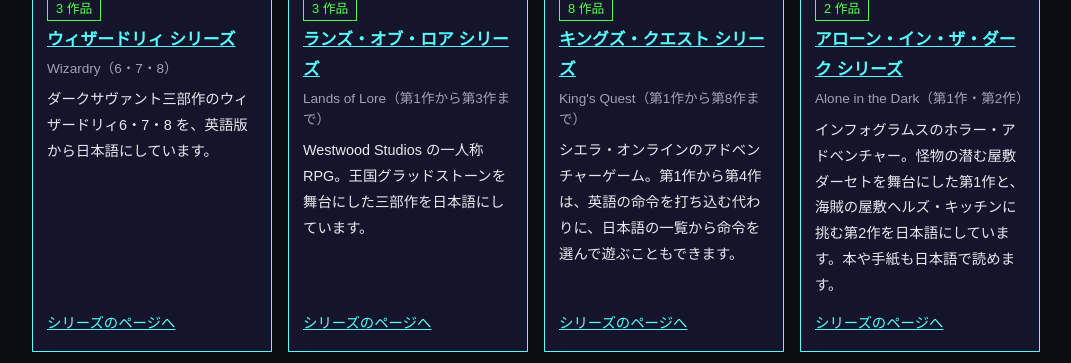
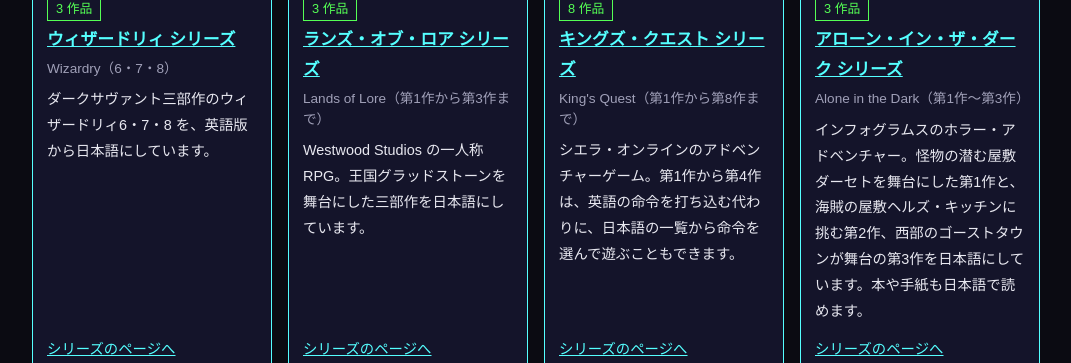
Before and after one commit to higesho/ja, a plain HTML site: page index.html in a window 1280 px wide. Shown: the part 1428-1791 px from the top of the page, without its empty margins (104-1175 px from the left). Drawn offline with Linux system fonts and the light colour scheme.

Commit message:
アローン・イン・ザ・ダーク3 を足す
Co-Authored-By: Claude Opus 5.5 <noreply@anthropic.com>

```diff
--- a/index.html
+++ b/index.html
@@ -14,7 +14,7 @@
 </head>
 <body>
 <header class="jpn" id="jpn"><div class="jpn-band"><a class="jpn-home" href="https://higesho.github.io/ja/">日本語化プロジェクト</a></div></header>
-<script src="https://higesho.github.io/ja/nav.js?v=20261128c"></script>
+<script src="https://higesho.github.io/ja/nav.js?v=20261128d"></script>
 
 <main class="band">
 <section class="hero">
@@ -100,10 +100,10 @@ GOG.com や Steam で販売されている版を対象に、会話・メニュ
   <li class="ready">
     <a class="thumb" href="https://higesho.github.io/aitd-ja/"><img src="https://higesho.github.io/aitd-ja/aitd1/img/attic.png" alt="アローン・イン・ザ・ダーク 日本語版の屋根裏の画面" loading="lazy"></a>
     <div class="body">
-      <span class="state ready">2 作品</span>
+      <span class="state ready">3 作品</span>
       <span class="name"><a href="https://higesho.github.io/aitd-ja/">アローン・イン・ザ・ダーク シリーズ</a></span>
-      <span class="orig">Alone in the Dark（第1作・第2作）</span>
-      <span class="desc">インフォグラムスのホラー・アドベンチャー。怪物の潜む屋敷ダーセトを舞台にした第1作と、海賊の屋敷ヘルズ・キッチンに挑む第2作を日本語にしています。本や手紙も日本語で読めます。</span>
+      <span class="orig">Alone in the Dark（第1作〜第3作）</span>
+      <span class="desc">インフォグラムスのホラー・アドベンチャー。怪物の潜む屋敷ダーセトを舞台にした第1作と、海賊の屋敷ヘルズ・キッチンに挑む第2作、西部のゴーストタウンが舞台の第3作を日本語にしています。本や手紙も日本語で読めます。</span>
       <span class="more"><a href="https://higesho.github.io/aitd-ja/">シリーズのページへ</a></span>
     </div>
   </li>
--- a/nav.js
+++ b/nav.js
@@ -47,7 +47,7 @@
     { name: 'キングズ・クエスト', label: 'キングズ・クエスト シリーズ', base: G + 'kq-ja/', repo: 'kq-ja', titles: [
       ['kq1/', '第1作'], ['kq2/', '第2作'], ['kq3/', '第3作'], ['kq4/', '第4作'], ['kq5/', '第5作'], ['kq6/', '第6作'], ['kq7/', '第7作'], ['kq8/', '第8作']] },
     { name: 'アローン・イン・ザ・ダーク', label: 'アローン・イン・ザ・ダーク シリーズ', base: G + 'aitd-ja/', repo: 'aitd-ja', titles: [
-      ['aitd1/', '第1作'], ['aitd2/', '第2作']] },
+      ['aitd1/', '第1作'], ['aitd2/', '第2作'], ['aitd3/', '第3作']] },
     { name: 'エルダースクロールズ', label: 'エルダースクロールズ シリーズ', base: G + 'tes-ja/', repo: 'tes-ja', titles: [
       ['arena/', 'アリーナ'], ['daggerfall/', 'ダガーフォール']] },
     { name: 'アルカニア', label: 'レルムズ・オブ・アルカニア シリーズ', base: G + 'arkania-ja/', repo: 'arkania-ja', titles: [
```
